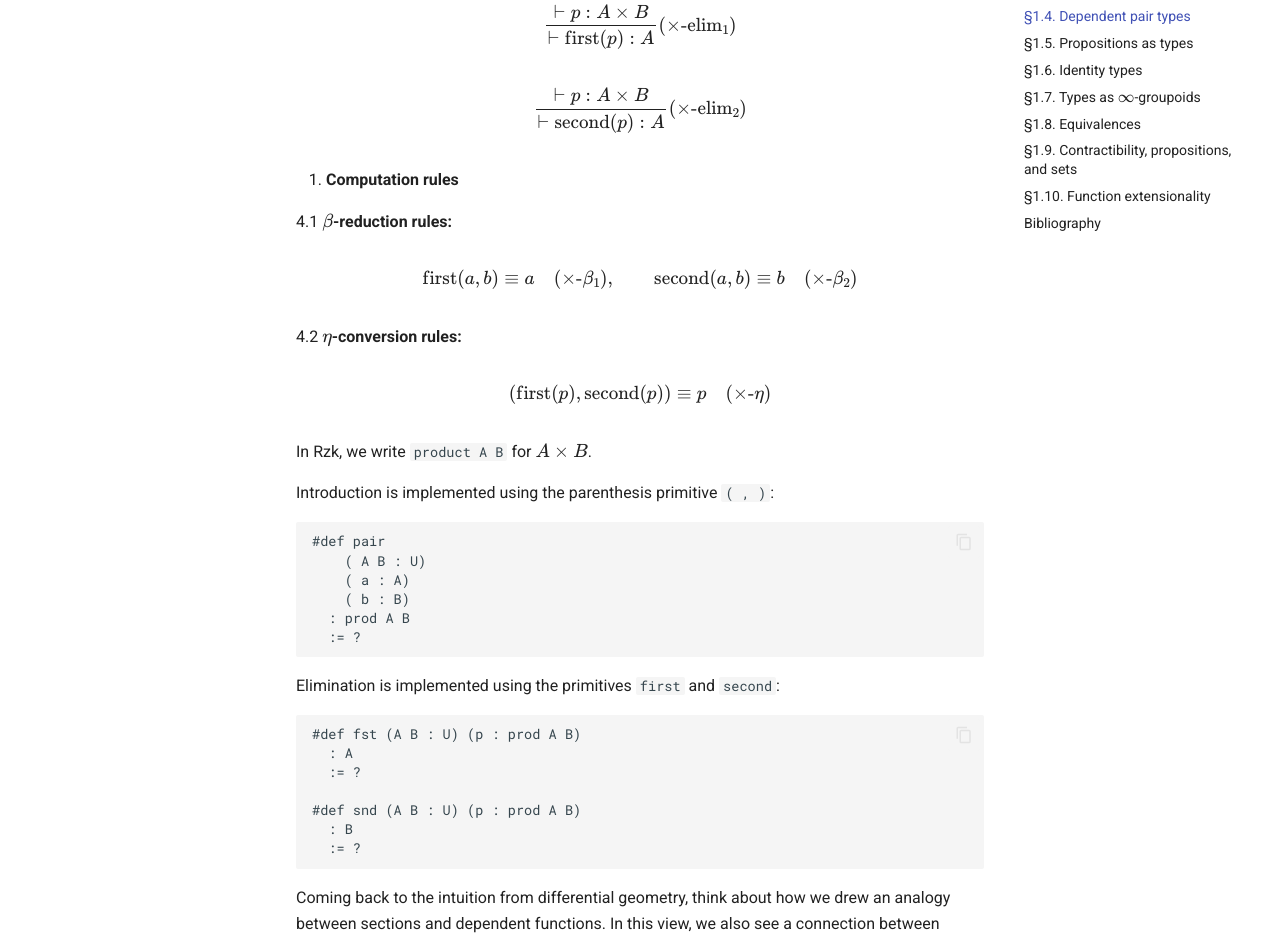
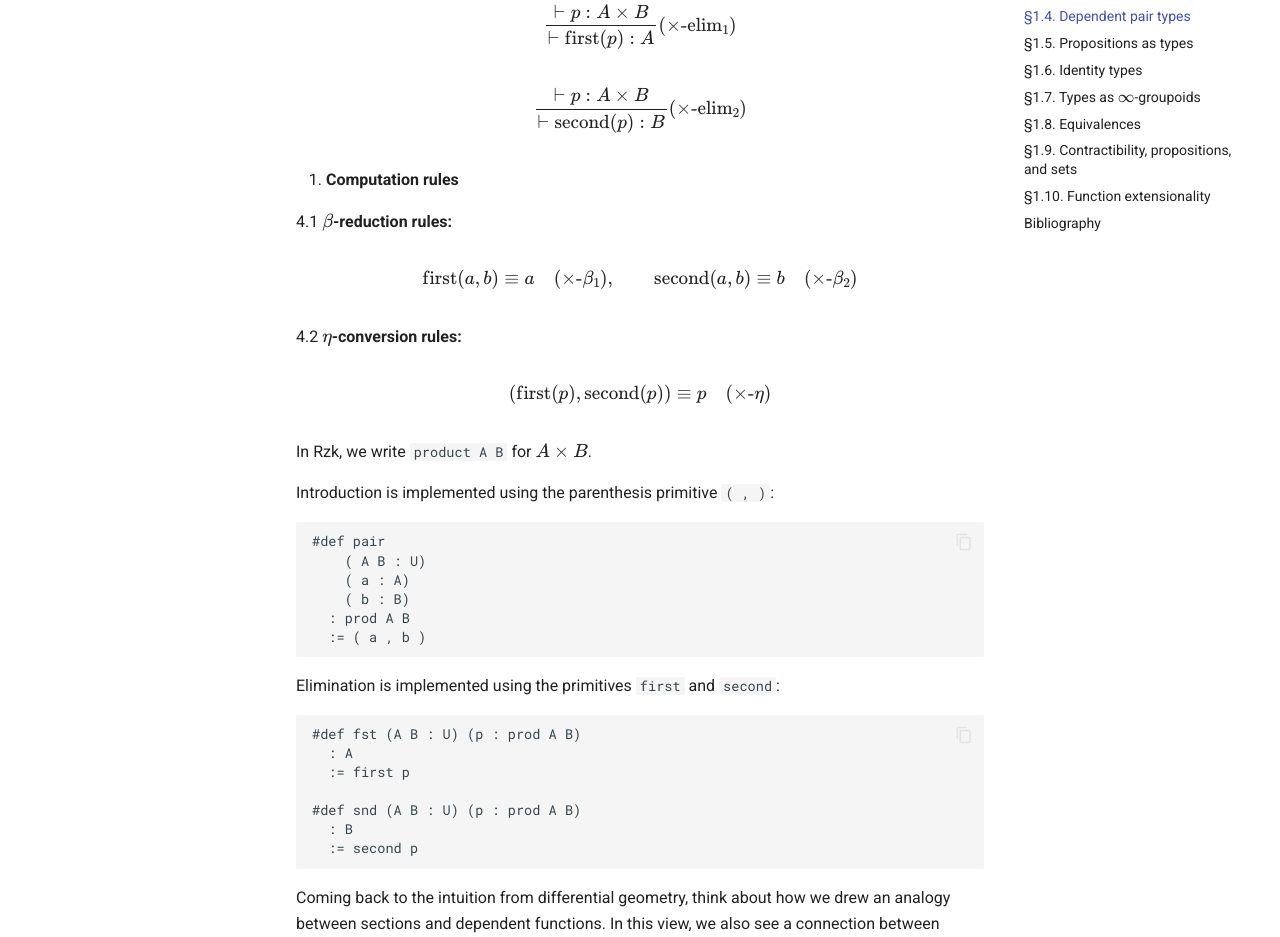
Before and after one commit to jonweinb/syn-infty-cat, an MkDocs documentation site: the page built from lectures/01-rzk-hott.rzk.md, in a window 1280 px wide and 1400 px high, scrolled down 10323 px. Shown: the part 173-1110 px from the top of the window. Built offline with MkDocs 1.6.1 and Material for MkDocs 9.7.7, drawn with Linux system fonts in a browser that asks for light colours; comment, search, counter and statistics services are not loaded; some of the changed text lies outside the part shown.

Commit message:
small fixes

````diff
--- a/lectures/01-rzk-hott.rzk.md
+++ b/lectures/01-rzk-hott.rzk.md
@@ -377,7 +377,7 @@ $$\frac{\vdash p : A \times B}{\vdash \mathrm{first}(p) : A }(\text{$\times$-eli
 
 
 
-$$\frac{\vdash p : A \times B}{\vdash \mathrm{second}(p) : A }(\text{$\times$-elim${}_2$})
+$$\frac{\vdash p : A \times B}{\vdash \mathrm{second}(p) : B }(\text{$\times$-elim${}_2$})
 $$
 
 4. **Computation rules**
@@ -400,7 +400,7 @@ Introduction is implemented using the parenthesis primitive `( , )`:
     ( a : A)
     ( b : B)
   : prod A B
-  := ?
+  := ( a , b )
 ```
 
 Elimination is implemented using the primitives `first` and `second`:
@@ -408,11 +408,11 @@ Elimination is implemented using the primitives `first` and `second`:
 ```rzk
 #def fst (A B : U) (p : prod A B)
   : A
-  := ?
+  := first p
 
 #def snd (A B : U) (p : prod A B)
   : B
-  := ?
+  := second p
 ```
 
 Coming back to the intuition from differential geometry,  think about how we drew an analogy between sections and dependent functions. In this view, we also see a connection between dependent types $b : B \vdash E(b)$ and bundles. In a bundle $p : E \to B$, the total space $E$ appears as the union of its fibers, $E \cong \coprod_{b \in B} p^{-1}(b)$. For instance, in the case of the tangent bundle $p : TM \to M$, we have $TM \cong \coprod_{p \in M} T_p M$, where $T_p M$ are the tangent vectors of $M$ at a point $p$. An element of $TM$ then is a pair $(p,\gamma)$ with $\gamma \in T_p M$.
@@ -459,7 +459,7 @@ In analogy to the notion of the total space $E$ of a bundle $p : E \to B$, given
 ```rzk
 #def total-type (A : U) (B : A → U)
   : U
-  := Σ (a : A) , B a
+  := Σ (a : A), B(a)
 ```
 
 To produce a term out of the total type $\sum_{x:A} B(x)$ into any type $C$ it suffices to have a dependent function $f : \prod_{a:A} B(a) \to C$. This is called the **recursion principle for $\sum$-types**:
````
Also changed, not shown: other parts of lectures/01-rzk-hott.rzk.md (+2 -2 lines).
